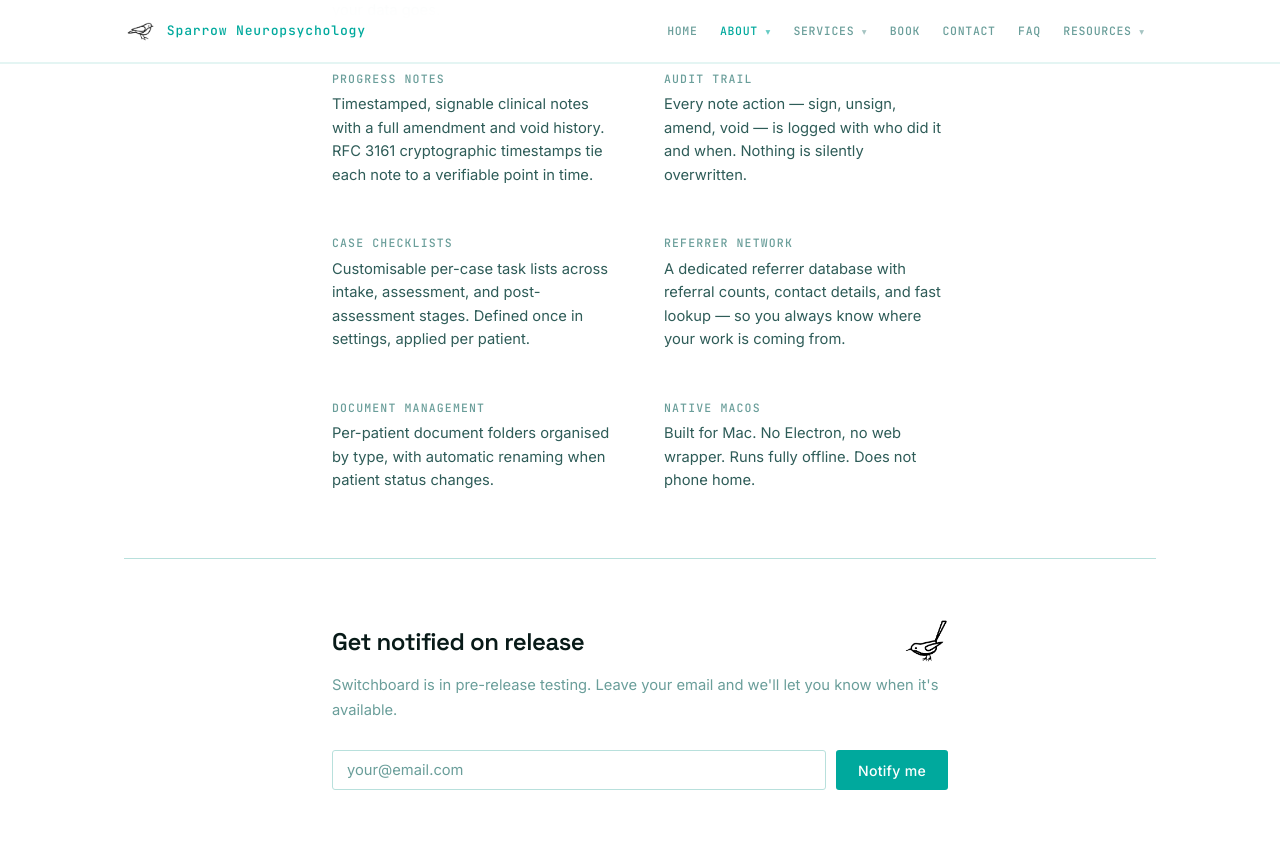
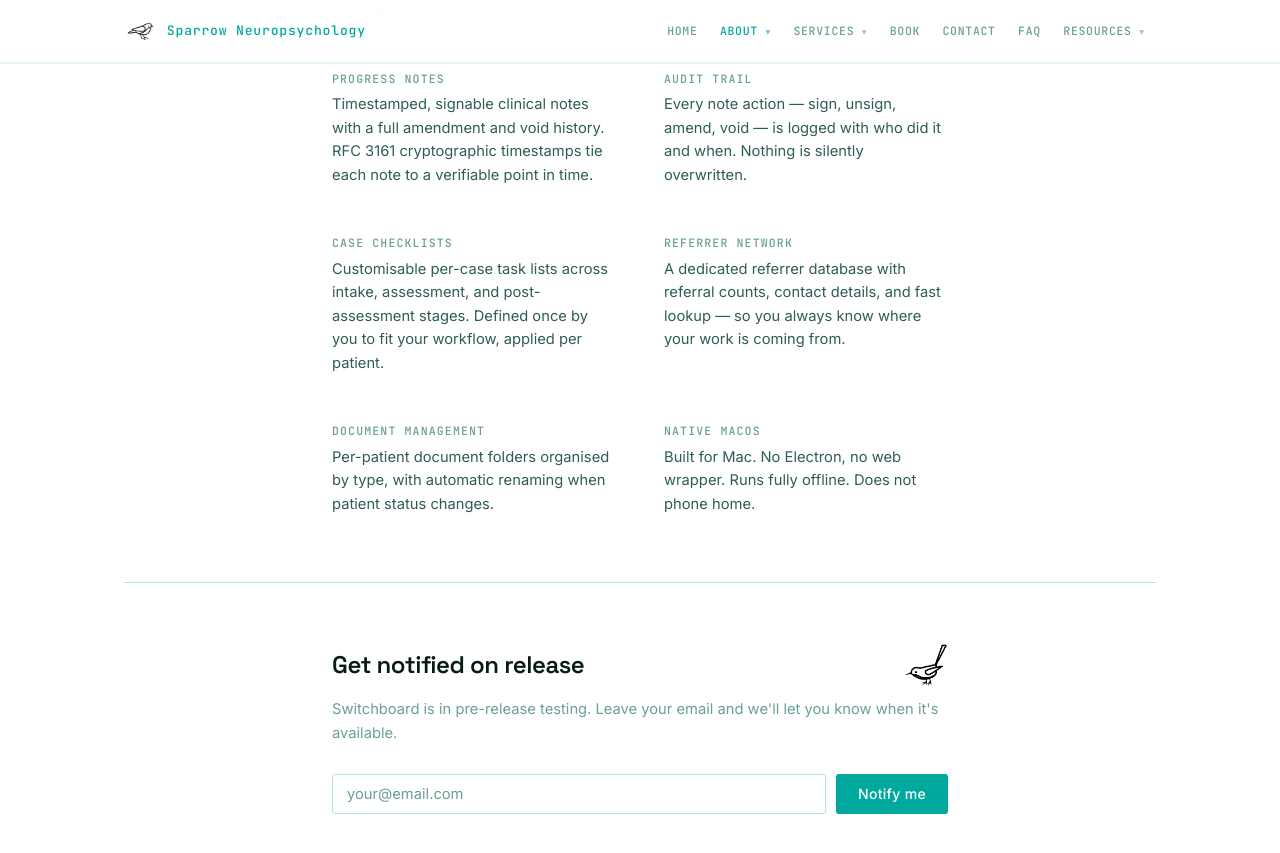
Before and after one commit to cfxb/sparrow-clinic, a Jekyll site: the page built from switchboard.md, in a window 1280 px wide and 900 px high, scrolled down 1028 px. Shown: the top 853 px of the window. Built offline with Jekyll 4.4.1, drawn with Linux system fonts in a browser that asks for light colours.

Commit message:
Update Switchboard task list feature copy for personalisation
Co-Authored-By: Claude Sonnet 4.6 <noreply@anthropic.com>

```diff
--- a/switchboard.md
+++ b/switchboard.md
@@ -227,7 +227,7 @@ hero_image: /assets/images/hero-sky.jpg
 
       <div class="sb-feature">
         <span class="sb-feature-label">Case checklists</span>
-        <p class="sb-feature-text">Customisable per-case task lists across intake, assessment, and post-assessment stages. Defined once in settings, applied per patient.</p>
+        <p class="sb-feature-text">Customisable per-case task lists across intake, assessment, and post-assessment stages. Defined once by you to fit your workflow, applied per patient.</p>
       </div>
 
       <div class="sb-feature">
```
